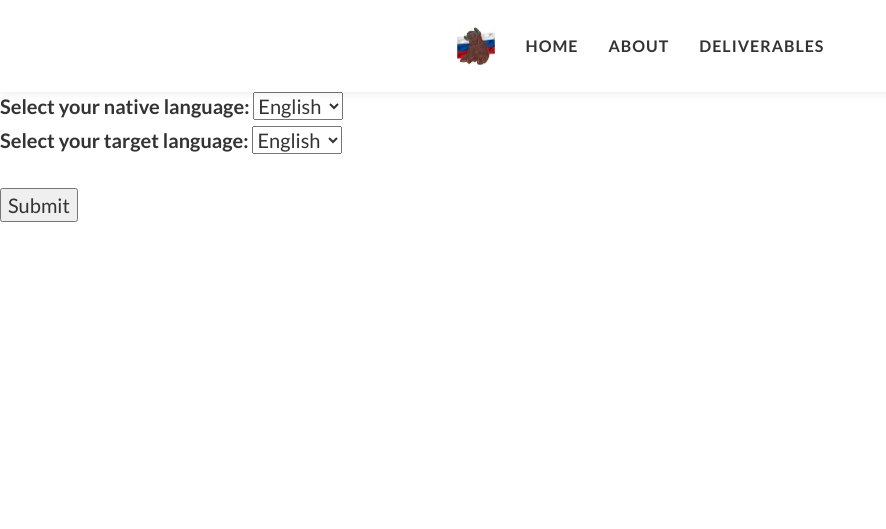
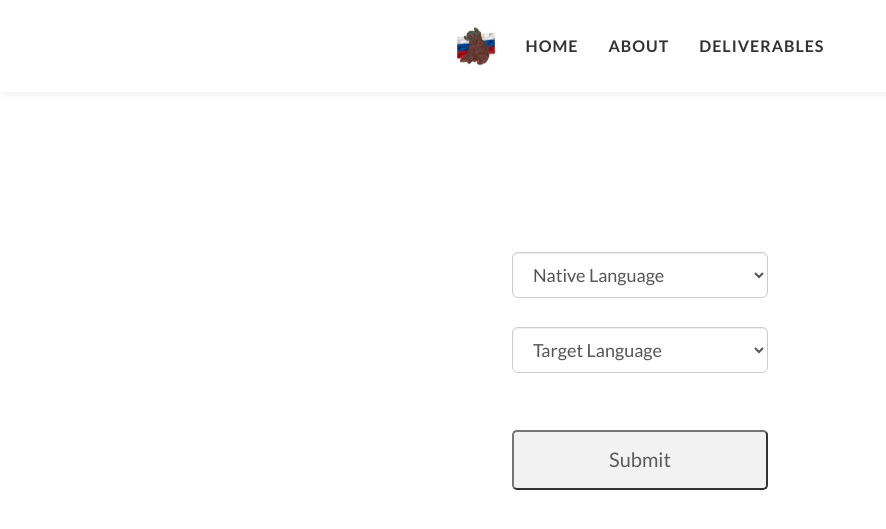
Before and after one commit to esschillinger/capstone, a Flask app: page / in a window 1280 px wide. Shown: the top 529 px of the page, without its empty margins (0-886 px from the left). Run offline with Flask 3, Linux system fonts and the light colour scheme; some libraries are stand-ins or nearby versions.

Commit message:
forgor what i change

```diff
--- a/src/static/css/styles.css
+++ b/src/static/css/styles.css
@@ -11,15 +11,23 @@ body {
     height: 40px;
 }
 
-.gradient {
-    z-index: -1;
-    position: absolute;
-    top: 0;
-    left: 0;
-    right: 0;
-    bottom: 0;
-    background-size: 100% 100%;
-    background-image: url(/static/grad_alt.png); /* Image interchangable */
+.language-select {
+    width: 20%;
+    height: 30%;
+    margin: auto;
+    margin-top: 12.5%;
+}
+
+.language-button {
+    width: 100%;
+    height: 60px;
+    border-radius: 5px;
+    opacity: 80%;
+    transition: all 0.1s;
+}
+
+.language-button:hover {
+    opacity: 100%;
 }
 
 .header {
@@ -371,7 +379,7 @@ nav .navbar-brand .blueviolet
 }
 
 .text.user {
-    float: right;
+    float: right !important;
     display: block;
     margin-left: 58%;
     color: black;
@@ -379,7 +387,7 @@ nav .navbar-brand .blueviolet
 }
 
 .text-row {
-    display: block;
+    display: inline-block;
     width: 100%;
 }
 
--- a/src/templates/index.html
+++ b/src/templates/index.html
@@ -2,23 +2,25 @@
 
 {% block body %}
 
+<div class="language-select">
     <form action="/" method="post">
-    <label for="native_language">Select your native language:</label>
-    <select name="native_language" id="native_language">
+        <select name="native_language" id="native_language" class="form-control input-lg">
+            <option value="" disabled selected>Native Language</option>
             <option value="english">English</option>
             <option value="russian">Russian</option>
         </select>
 
         <br>
 
-    <label for="target_language">Select your target language:</label>
-    <select name="target_language" id="target_language">
+        <select name="target_language" id="target_language" class="form-control input-lg">
+            <option value="" disabled selected>Target Language</option>
             <option value="english">English</option>
             <option value="russian">Russian</option>
         </select>
 
         <br><br>
-    <input type="submit" value="Submit">
+        <input type="submit" value="Submit" class="language-button">
     </form>
+</div>
 
 {% endblock %}
```
Also changed, not shown: src/sprint2-3 website notes.txt (added, +8 -0 lines). Lines whose indentation alone changed are shown as unchanged.
